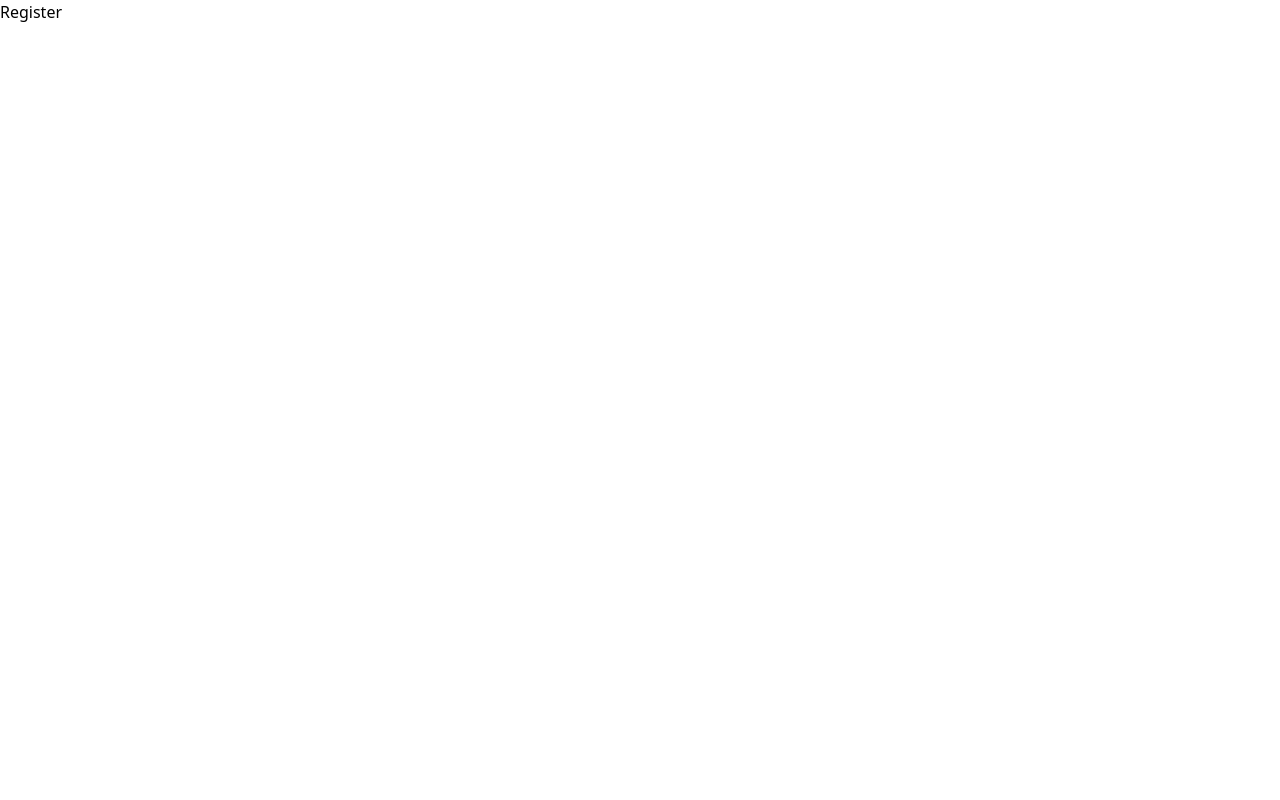
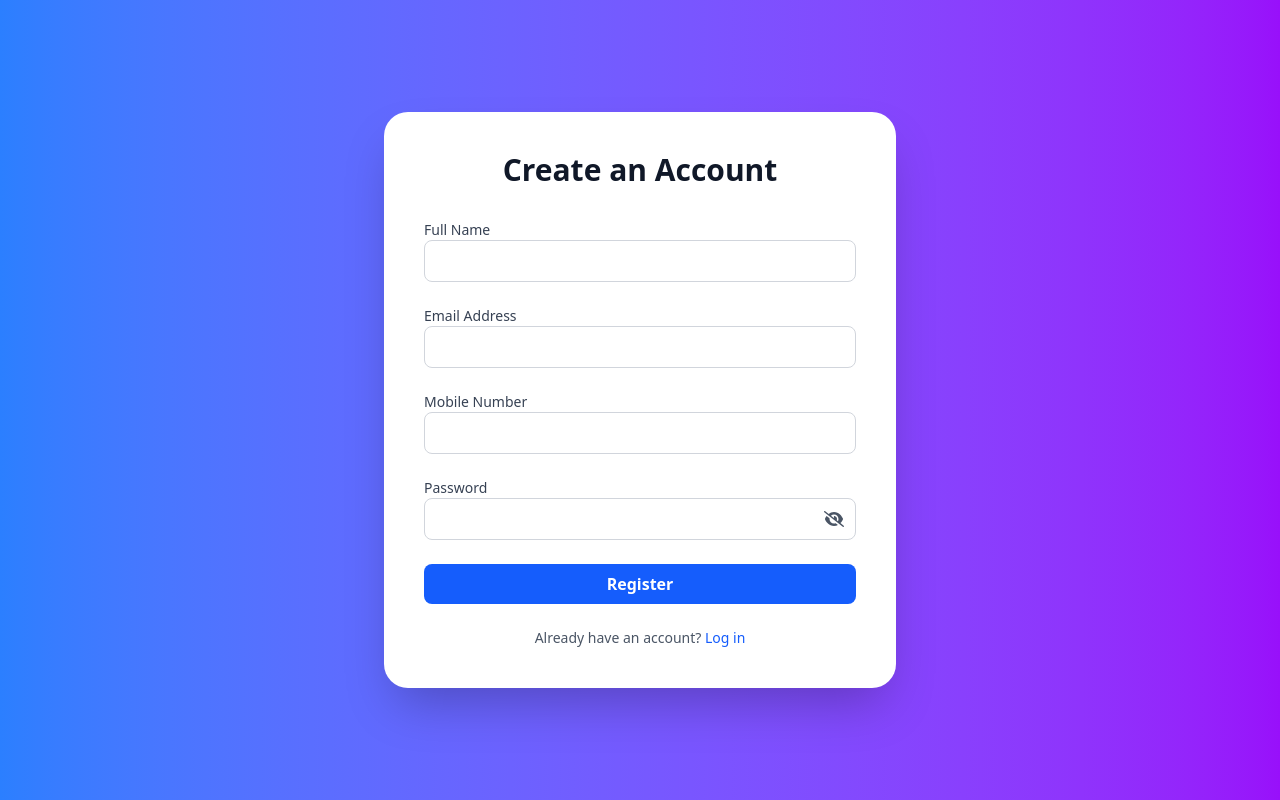
Before and after one commit to ksamrat224/LMS, a React (Vite) app in the folder Frontend/: page /register in a window 1280 px wide. Built offline with nearby package versions, Linux system fonts and the light colour scheme.

Commit message:
register page created

```diff
--- a/Frontend/package.json
+++ b/Frontend/package.json
@@ -10,6 +10,9 @@
     "preview": "vite preview"
   },
   "dependencies": {
+    "@fortawesome/fontawesome-svg-core": "^6.7.2",
+    "@fortawesome/free-solid-svg-icons": "^6.7.2",
+    "@fortawesome/react-fontawesome": "^0.2.2",
     "@tailwindcss/vite": "^4.1.4",
     "react": "^19.0.0",
     "react-dom": "^19.0.0",
--- /dev/null
+++ b/Frontend/src/components/Button.tsx
@@ -0,0 +1,22 @@
+interface ButtonProps {
+    content: string;
+    type: "button" | "submit" | "reset";
+    onClick?: () => void;
+    bgColor?: string;
+  }
+
+  const Button = ({ content, type, onClick, bgColor }: ButtonProps) => {
+    return (
+      <div>
+        <button
+          onClick={onClick}
+          type={type}
+          className={`${bgColor} w-full text-white py-2 rounded-lg font-semibold hover:opacity-85 transition-colors`}
+        >
+          {content}
+        </button>
+      </div>
+    );
+  };
+
+  export default Button;
--- /dev/null
+++ b/Frontend/src/components/Input.tsx
@@ -0,0 +1,51 @@
+import { faEye, faEyeSlash } from "@fortawesome/free-solid-svg-icons";
+import { FontAwesomeIcon } from "@fortawesome/react-fontawesome";
+import { MouseEvent, useState } from "react";
+
+interface InputProps {
+  content: string;
+  type: string;
+  id: string;
+  name: string;
+}
+
+const Input = ({ content, type, id, name }: InputProps) => {
+  const [showPassword, setShowPassword] = useState(false);
+
+  const handleShowPassword = (e: MouseEvent<HTMLButtonElement>) => {
+    e.preventDefault();
+    setShowPassword(!showPassword);
+  };
+
+  const isPassword = type === "password";
+  const inputType = isPassword && showPassword ? "text" : type;
+
+  return (
+    <div>
+      <label htmlFor={name} className="block text-sm font-medium text-gray-700">
+        {content}
+      </label>
+      <div className="relative">
+        <input
+          type={inputType}
+          id={id}
+          name={name}
+          required
+          className="w-full px-4 py-2 border border-gray-300 rounded-lg focus:outline-none focus:ring-2 focus:ring-blue-500"
+        />
+       {isPassword && (
+  <button
+    type="button"
+    className="absolute right-3 top-1/2 transform -translate-y-1/2 text-gray-600"
+    onClick={handleShowPassword}
+    aria-label={showPassword ? "Hide password" : "Show password"}
+  >
+    <FontAwesomeIcon icon={showPassword ? faEye : faEyeSlash} />
+  </button>
+)}
+      </div>
+    </div>
+  );
+};
+
+export default Input;
--- a/Frontend/src/pages/Register.tsx
+++ b/Frontend/src/pages/Register.tsx
@@ -1,8 +1,38 @@
+import Button from "../components/Button";
+import Input from "../components/Input";
 
 const Register = () => {
   return (
-    <div>Register</div>
-  )
-}
+    <div className="min-h-screen flex items-center justify-center bg-gradient-to-r from-blue-500 to-purple-600">
+      <div className="bg-white p-10 rounded-3xl shadow-2xl w-full max-w-lg">
+        <h1 className="text-3xl font-extrabold text-center mb-8 text-gray-900">
+          Create an Account
+        </h1>
+        <form className="space-y-6">
+          <Input name="name" type="text" id="name" content="Full Name" />
+          <Input name="email" type="email" id="email" content="Email Address" />
+          <Input name="mobile" type="tel" id="mobile" content="Mobile Number" />
+          <Input
+            name="password"
+            type="password"
+            id="password"
+            content="Password"
+          />
+          <Button
+            content="Register"
+            type="submit"
+            bgColor="bg-blue-600 hover:bg-blue-700"
+          />
+        </form>
+        <p className="text-sm text-center text-gray-600 mt-6">
+          Already have an account?{" "}
+          <a href="/login" className="text-blue-600 hover:underline">
+            Log in
+          </a>
+        </p>
+      </div>
+    </div>
+  );
+};
 
-export default Register
+export default Register;
```
Also changed, not shown: 1 other file (tests, documents, lock files or other folders).
